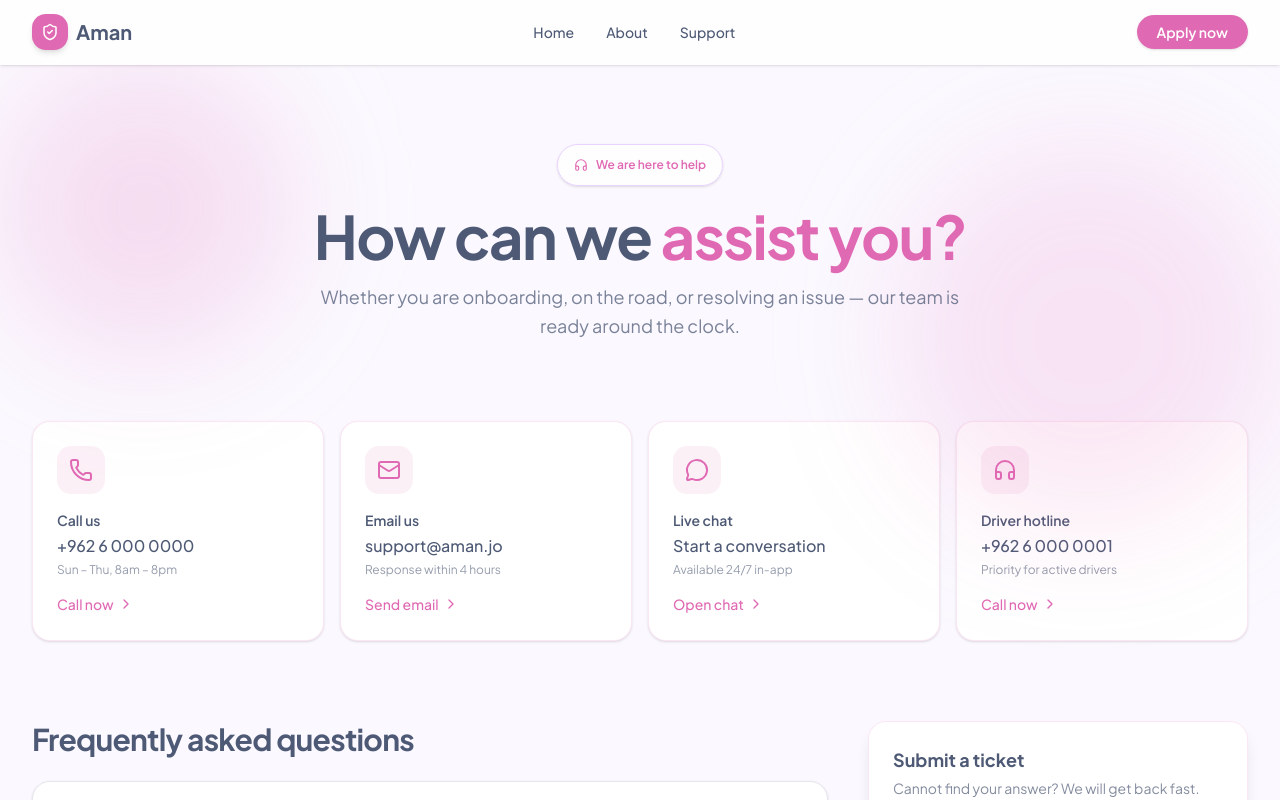
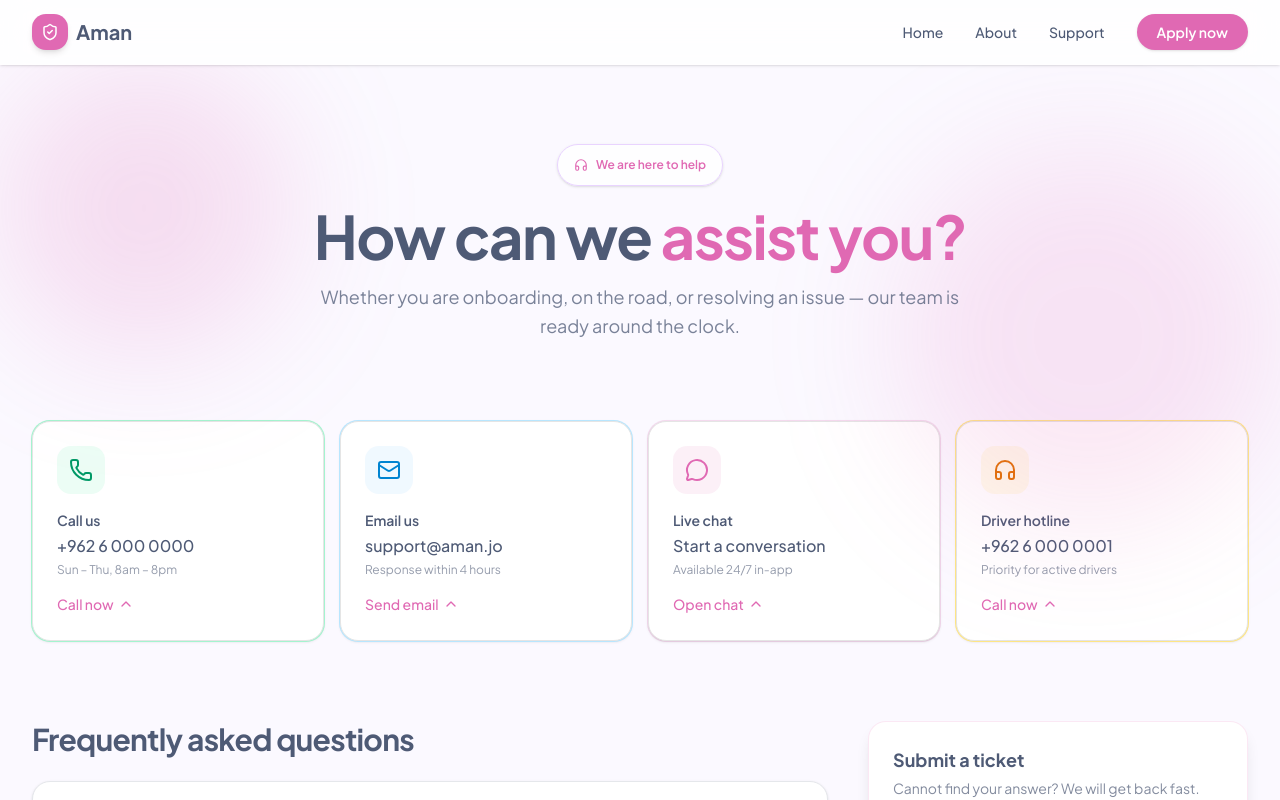
Before and after one commit to AhmadNsour/aman-web, a Next.js app: page /support in a window 1280 px wide. Shown: the top 800 px of the page. Built offline with nearby package versions, Linux system fonts and the light colour scheme.

Commit message:
Enhance SupportPage and Navbar; improve styling, add dark mode support, and update contact card design

```diff
--- a/app/support/constants.ts
+++ b/app/support/constants.ts
@@ -8,6 +8,8 @@ export const contactCards = [
     action: "Call now",
     href: "tel:+96260000000",
     icon: Phone,
+    color: "bg-emerald-50 text-emerald-600",
+    ring: "ring-emerald-200",
   },
   {
     title: "Email us",
@@ -16,6 +18,8 @@ export const contactCards = [
     action: "Send email",
     href: "mailto:support@aman.jo",
     icon: Mail,
+    color: "bg-sky-50 text-sky-600",
+    ring: "ring-sky-200",
   },
   {
     title: "Live chat",
@@ -24,6 +28,8 @@ export const contactCards = [
     action: "Open chat",
     href: "#",
     icon: MessageCircle,
+    color: "bg-[#e069b3]/10 text-[#e069b3]",
+    ring: "ring-[#e069b3]/20",
   },
   {
     title: "Driver hotline",
@@ -32,6 +38,8 @@ export const contactCards = [
     action: "Call now",
     href: "tel:+96260000001",
     icon: Headphones,
+    color: "bg-amber-50 text-amber-600",
+    ring: "ring-amber-200",
   },
 ];
 
--- a/app/support/page.tsx
+++ b/app/support/page.tsx
@@ -60,18 +60,33 @@ export default function SupportPage() {
               const Icon = card.icon;
 
               return (
-                <a key={card.title} href={card.href} className="group rounded-2xl border border-[#e069b3]/15 bg-white p-6 shadow-sm transition-all hover:-translate-y-1 hover:shadow-lg">
-                  <div className="mb-4 inline-flex rounded-xl bg-[#e069b3]/10 p-3 text-[#e069b3]">
+                <a
+                  key={card.title}
+                  href={card.href}
+                  className={`
+          group rounded-2xl border bg-white p-6
+          shadow-sm transition-all hover:-translate-y-1 hover:shadow-lg
+          ring-1 ${card.ring}
+        `}
+                >
+                  <div
+                    className={`
+            mb-4 inline-flex rounded-xl p-3
+            ${card.color}
+          `}
+                  >
                     <Icon size={24} />
                   </div>
 
                   <h3 className="text-sm font-semibold text-[#4e5a75]">{card.title}</h3>
+
                   <p className="mt-1 text-base font-medium text-[#4e5a75]">{card.value}</p>
+
                   <p className="mt-1 text-xs text-[#4e5a75]/60">{card.subtitle}</p>
 
                   <span className="mt-4 inline-flex items-center text-sm font-medium text-[#e069b3] group-hover:underline">
                     {card.action}
-                    <ChevronRight size={16} className="ml-1" />
+                    <ChevronRight size={16} className="ml-1 -rotate-90" />
                   </span>
                 </a>
               );
--- a/components/layout/navbar.tsx
+++ b/components/layout/navbar.tsx
@@ -2,6 +2,7 @@
 
 import Link from "next/link";
 import { Menu, ShieldCheck } from "lucide-react";
+
 import { Sheet, SheetContent, SheetHeader, SheetTitle, SheetTrigger, SheetClose } from "@/components/ui/sheet";
 
 const navLinks = [
@@ -12,50 +13,59 @@ const navLinks = [
 
 export function Navbar() {
   return (
-    <header className="fixed left-0 right-0 top-0 z-50 border-b border-white/20 bg-white/80 shadow-sm backdrop-blur-xl">
+    <header className="fixed left-0 right-0 top-0 z-50 border-b border-white/20 bg-white/80 shadow-sm backdrop-blur-xl dark:border-white/10 dark:bg-[#0f172a]/80">
       <div className="mx-auto flex h-16 max-w-7xl items-center justify-between px-4 sm:px-6 lg:px-8">
+        {/* Logo */}
         <Link href="/" className="flex items-center gap-2">
           <span className="grid h-9 w-9 place-items-center rounded-xl bg-[#e069b3] shadow-md">
             <ShieldCheck size={18} className="text-white" />
           </span>
-          <span className="text-xl font-bold text-[#4e5a75]">Aman</span>
+
+          <span className="text-xl font-bold text-[#4e5a75] dark:text-white">Aman</span>
         </Link>
 
-        <nav className="hidden items-center gap-8 md:flex">
-          {navLinks.map((link) => (
-            <Link key={link.href} href={link.href} className="text-sm font-medium text-[#4e5a75] transition hover:text-[#e069b3]">
-              {link.label}
-            </Link>
-          ))}
-        </nav>
+        {/* Desktop Navigation */}
+        <div className="hidden items-center gap-8 md:flex">
+          <nav className="flex items-center gap-8">
+            {navLinks.map((link) => (
+              <Link key={link.href} href={link.href} className="text-sm font-medium text-[#4e5a75] transition hover:text-[#e069b3] dark:text-white dark:hover:text-[#e069b3]">
+                {link.label}
+              </Link>
+            ))}
+          </nav>
 
-        <div className="hidden md:block">
           <Link href="/become-driver" className="rounded-full bg-[#e069b3] px-5 py-2 text-sm font-semibold text-white shadow-sm transition hover:bg-[#d85aad]">
             Apply now
           </Link>
         </div>
 
+        {/* Mobile Menu */}
         <Sheet>
           <SheetTrigger asChild>
-            <button type="button" className="grid h-10 w-10 place-items-center rounded-full border border-gray-200 bg-white text-[#4e5a75] md:hidden" aria-label="Open menu">
+            <button
+              type="button"
+              className="grid h-10 w-10 place-items-center rounded-full border border-gray-200 bg-white text-[#4e5a75] dark:border-white/10 dark:bg-[#111827] dark:text-white md:hidden"
+              aria-label="Open menu"
+            >
               <Menu size={22} />
             </button>
           </SheetTrigger>
 
-          <SheetContent side="right" className="w-80 bg-white p-0">
-            <SheetHeader className="border-b px-6 py-5">
+          <SheetContent side="right" className="w-80 bg-white p-0 dark:bg-[#0f172a]">
+            <SheetHeader className="border-b border-gray-100 px-6 py-5 dark:border-white/10">
               <SheetTitle className="flex items-center gap-2">
                 <span className="grid h-9 w-9 place-items-center rounded-xl bg-[#e069b3] shadow-md">
                   <ShieldCheck size={18} className="text-white" />
                 </span>
-                <span className="text-xl font-bold text-[#4e5a75]">Aman</span>
+
+                <span className="text-xl font-bold text-[#4e5a75] dark:text-white">Aman</span>
               </SheetTitle>
             </SheetHeader>
 
             <nav className="flex flex-col px-6 py-6">
               {navLinks.map((link) => (
                 <SheetClose asChild key={link.href}>
-                  <Link href={link.href} className="border-b border-gray-100 py-4 text-base font-semibold text-[#4e5a75] transition hover:text-[#e069b3]">
+                  <Link href={link.href} className="border-b border-gray-100 py-4 text-base font-semibold text-[#4e5a75] transition hover:text-[#e069b3] dark:border-white/10 dark:text-white">
                     {link.label}
                   </Link>
                 </SheetClose>
```
